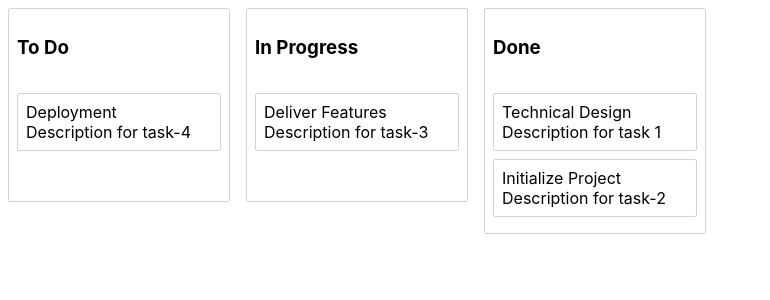
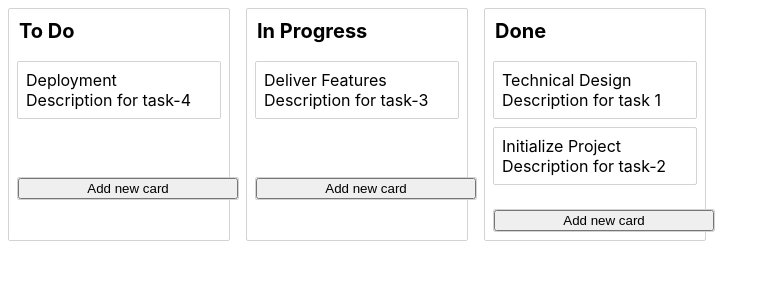
Before and after one commit to speed1992/task-manager, a React (Create React App) app: page / in a window 1280 px wide. Shown: the top 300 px of the page, without its empty margins (0-770 px from the left). Built offline with nearby package versions, Linux system fonts and the light colour scheme.

Commit message:
AddNewCard Component initial work done

```diff
--- a/src/components/add-new-card/add-new-card.js
+++ b/src/components/add-new-card/add-new-card.js
@@ -1,7 +1,45 @@
-import React from "react"
+import { useCallback, useEffect, useRef, useState } from "react";
+import { Container } from "../column/styled-components";
+import { addNewCardHandler, validate } from "./utils/handlerUtils";
+import { useOnClickOutside } from "./utils/utils";
 
-export const AddNewCard = () => {
+export const AddNewCard = ({ column, appData }) => {
+    const ref = useRef();
+    const titleRef = useRef();
+    const [isCardOpen, setCardOpen] = useState(false);
+    const [newCard, setNewCard] = useState({ title: "", description: "" });
+    const memoizedCallback = useCallback(() => setCardOpen(false), []);
+    useOnClickOutside(ref, memoizedCallback);
 
-    return (<></>)
+    const handleCardChanges = (e) => {
+        let newState = { ...newCard };
+        if (e.target.id === "title") newState.title = e.target.value;
+        if (e.target.id === "description") newState.description = e.target.value
+        setNewCard(newState)
+    }
 
+    useEffect(() => {
+        if (isCardOpen) titleRef.current.focus();
+    }, [isCardOpen])
+
+    return (
+        <Container>
+            {isCardOpen ?
+                (<span ref={ref} onChange={handleCardChanges}>
+                    <input ref={titleRef} id="title" type="text" />
+                    <textarea id="description" />
+                    <button onClick={() => {
+                        if (validate(newCard)) {
+                            addNewCardHandler({ ...newCard, column, appData })
+                            setNewCard({ title: "", description: "" })
+                            setCardOpen(false)
+                        }
+                    }}> Add</button >
+                </span >)
+                :
+                (<button onClick={() => {
+                    setCardOpen(true);
+                }}> Add new card</button >)}
+        </Container>
+    )
 }
--- /dev/null
+++ b/src/components/add-new-card/utils/handlerUtils.js
@@ -0,0 +1,13 @@
+export const addNewCardHandler = ({ title, description, column, appData: { data, setData } }) => {
+    let newAppData = { ...data };
+    console.log(data.tasks);
+    let newTaskName = "task-" + (Object.keys(data.tasks).length + 1);
+    let newTaskObject = { id: newTaskName, title, description };
+
+    newAppData.tasks[newTaskName] = newTaskObject;
+    data.columns[column.id].taskIds.push(newTaskName);
+
+    setData(newAppData);
+}
+
+export const validate = newCard => newCard.title && newCard.description && newCard.title !== "" && newCard.description !== ""
--- /dev/null
+++ b/src/components/add-new-card/utils/utils.js
@@ -0,0 +1,21 @@
+import { useEffect } from "react";
+
+export const useOnClickOutside = (ref, handler) => {
+    useEffect(
+        () => {
+            const listener = (event) => {
+                if (!ref.current || ref.current.contains(event.target)) {
+                    return;
+                }
+                handler(event);
+            };
+            document.addEventListener("mousedown", listener);
+            document.addEventListener("touchstart", listener);
+            return () => {
+                document.removeEventListener("mousedown", listener);
+                document.removeEventListener("touchstart", listener);
+            };
+        },
+        [ref, handler]
+    );
+}
--- a/src/components/column/column.js
+++ b/src/components/column/column.js
@@ -1,13 +1,14 @@
 import React from 'react';
 import { Draggable, Droppable } from 'react-beautiful-dnd';
+import { AddNewCard } from '../add-new-card/add-new-card';
 import { Task } from '../task/task';
 import { Container, TaskList, Title } from './styled-components';
 
-export const Column = ({ tasks, index, column }) => {
+export const Column = ({ tasks, index, column, ...props }) => {
     return (
         <Draggable draggableId={column.id} index={index}>
-            {({ draggableProps, innerRef, dragHandleProps, placeholder }) => (
-                <Container ref={innerRef} {...draggableProps} >
+            {({ draggableProps, innerRef, dragHandleProps, placeholder }, { isDragging }) => (
+                <Container ref={innerRef} {...draggableProps} isDragging={isDragging}>
                     <Title {...dragHandleProps}>{column.title}</Title>
                     <Droppable droppableId={column.id} type='task'>
                         {({ droppableProps, innerRef, placeholder }, { isDraggingOver }) => (
@@ -18,6 +19,7 @@ export const Column = ({ tasks, index, column }) => {
                         )}
                     </Droppable>
                     {placeholder}
+                    <AddNewCard column={column} {...props} />
                 </Container>
             )}
         </Draggable>
--- a/src/components/column/styled-components.js
+++ b/src/components/column/styled-components.js
@@ -7,11 +7,13 @@ export const Container = styled.div`
     width:220px;
     display:flex;
     flex-direction: column;
-    background-color:white;
+    background-color: ${props => (props.isDragging ? 'skyblue' : 'white')};
 `;
 
-export const Title = styled.h3`
-    padding: 8px
+export const Title = styled.div`
+    font-weight: bold;
+    font-size: 20px;
+    padding: 10px
 `;
 
 export const TaskList = styled.div`
--- a/src/components/home-page/home-page.js
+++ b/src/components/home-page/home-page.js
@@ -1,6 +1,5 @@
 import React, { useState } from "react";
 import { DragDropContext, Droppable } from "react-beautiful-dnd";
-import { AddNewCard } from "../add-new-card/add-new-card";
 import { Column } from "../column/column";
 import { Container } from "./styled-components";
 import { onDragEnd } from "./utils/handlerUtils";
@@ -21,10 +20,7 @@ export const HomePage = () => {
                         {columnOrder && columnOrder.map((id, index) => {
                             const column = columns[id]
                             const tasks = column.taskIds.map(taskId => data.tasks[taskId])
-                            return (<div key={column.id}>
-                                <Column key={column.id} column={column} tasks={tasks} index={index} />
-                                <AddNewCard />
-                            </div>)
+                            return (<Column key={column.id} column={column} tasks={tasks} index={index} appData={{ data, setData }} />)
                         })}
                         {placeholder}
                     </Container>
--- a/src/components/home-page/utils/utils.js
+++ b/src/components/home-page/utils/utils.js
@@ -3,8 +3,8 @@ import dataSet from "../../../static/initialData";
 import { getDataFromLocalStorage, setDataInLocalStorage } from "../../../utils/commonUtils";
 
 export const getDataDefaultState = () => {
-    debugger;
     const dataFromLocalStorage = getDataFromLocalStorage();
+    if (typeof dataFromLocalStorage === 'string' || dataFromLocalStorage instanceof String) dataFromLocalStorage = JSON.parse(dataFromLocalStorage)
     return !dataFromLocalStorage ? dataSet : dataFromLocalStorage;
 }
 
```
Also changed, not shown: 1 other file (tests, documents, lock files or other folders).
